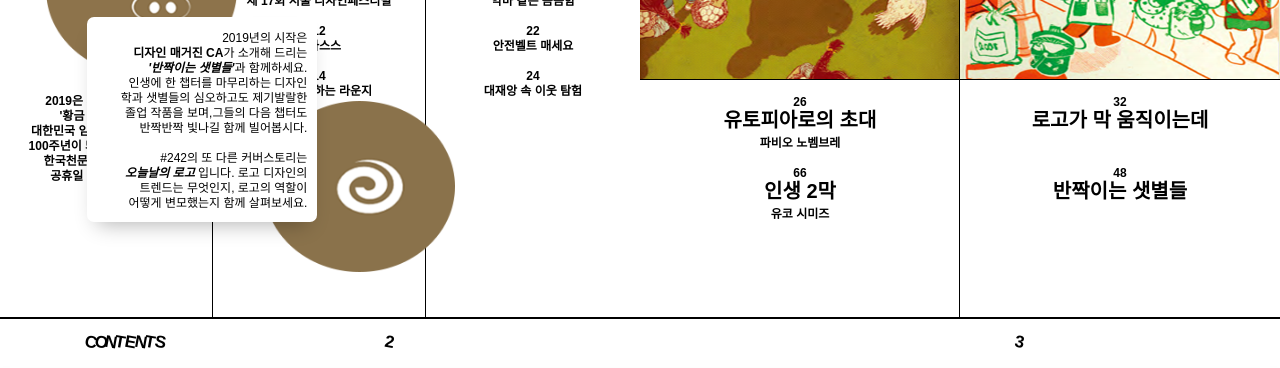
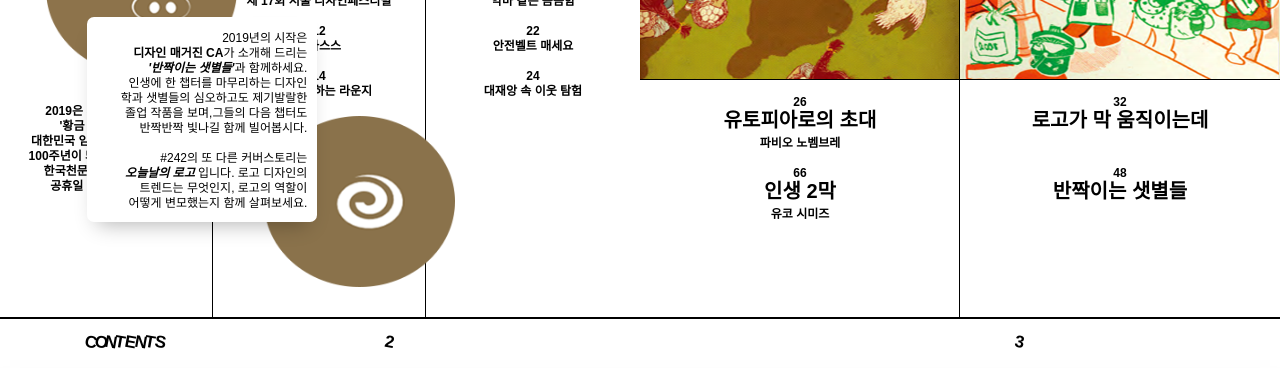
Before and after one commit to yeon-19/Design-magazine-CA, a plain HTML site: page index.html in a window 1280 px wide. Shown: the part 432-800 px from the top of the page. Drawn offline with nearby package versions, Linux system fonts and the light colour scheme.

Commit message:
style.css

```diff
--- a/style.css
+++ b/style.css
@@ -741,7 +741,7 @@ html.fp-enabled,
 #post{
   width: 158px;
   height: 77px;
-  margin: auto;
+  margin: 10px auto;
   text-align: center;
   font-size: 12px;
   font-family: 'Noto Sans KR', sans-serif;
@@ -787,7 +787,7 @@ html.fp-enabled,
 #pigback{
   width: 213px;
   height: 190px;
-  margin-top: 135px;
+  margin-top: 150px;
   margin-left: 40px;
   transition: all ease 1s;
 }
@@ -795,7 +795,7 @@ html.fp-enabled,
 #pigback:hover{
   width: 213px;
   height: 190px;
-  margin-top: 135px;
+  margin-top: 150px;
   margin-left: 0px;
 }
 
```
